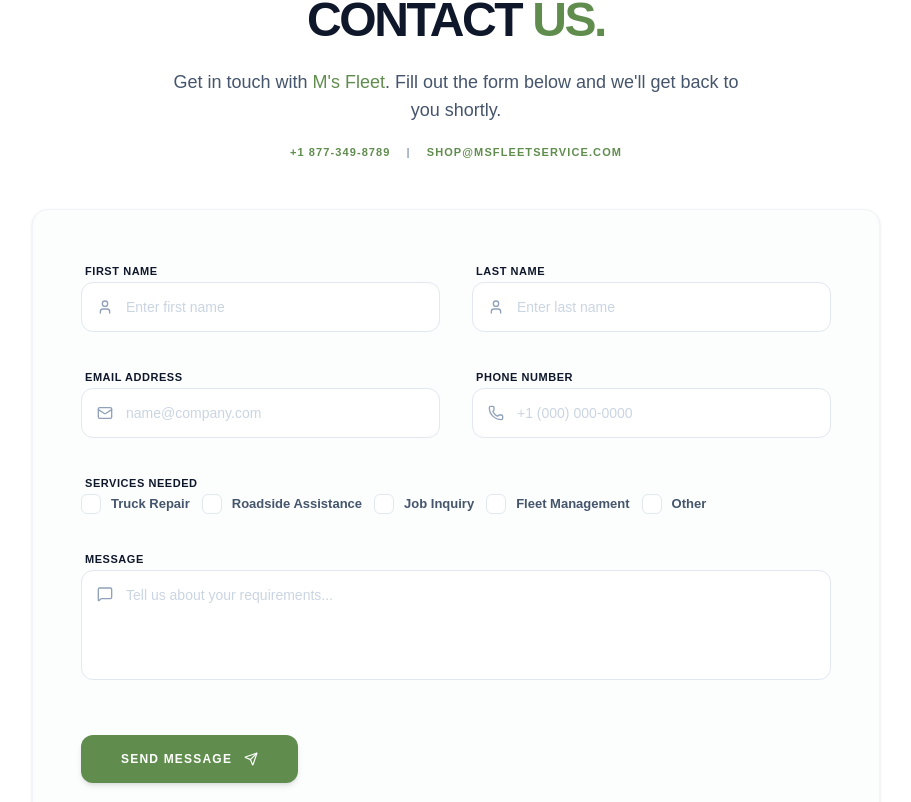
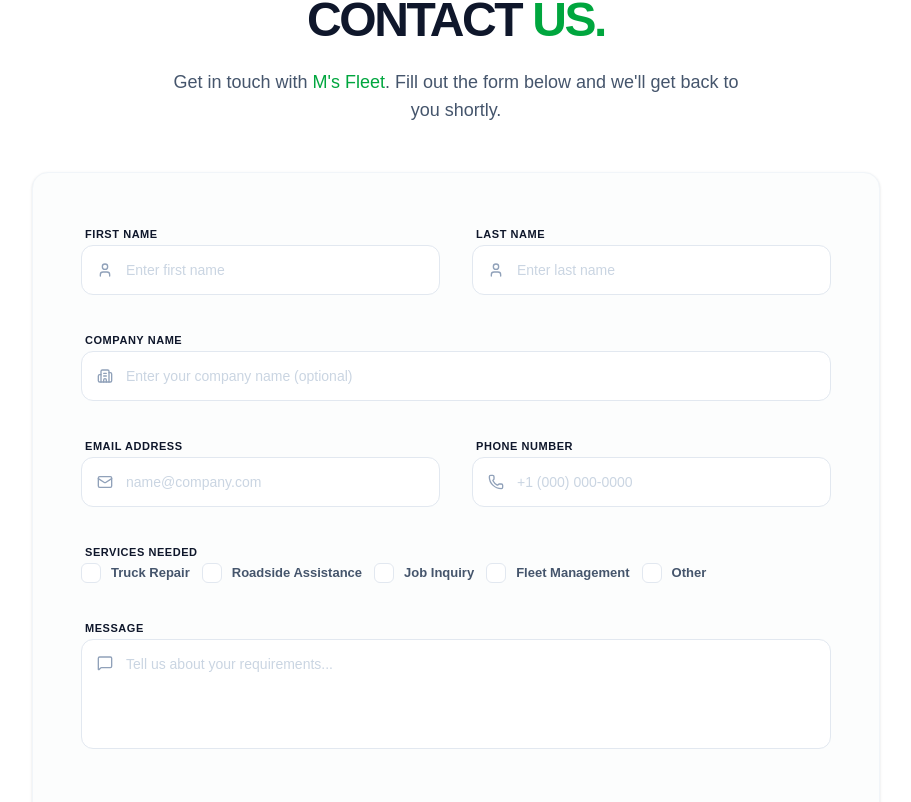
Before and after one commit to ahamedasif07/project-rs-feet-v2, a Next.js app: page /contact in a window 1280 px wide. Shown: the part 228-1030 px from the top of the page, without its empty margins (184-1095 px from the left). Built offline with nearby package versions, Linux system fonts and the light colour scheme.

Commit message:
resend done

```diff
--- a/app/components/fleetSavingsSection.tsx
+++ b/app/components/fleetSavingsSection.tsx
@@ -64,7 +64,7 @@
 
             <p className="text-slate-600 leading-relaxed text-base mb-6">
               At Rapid Solutions, we provide cost-effective truck and vehicle
-              repairs that keep your business moving. Our RS fleet plans are
+              repairs that keep your business moving. Our RS fleet plans areap
               designed to minimize downtime and maximize reliability.
             </p>
 
--- a/app/contact/_components/contact.tsx
+++ b/app/contact/_components/contact.tsx
@@ -1,7 +1,8 @@
 /* eslint-disable react/no-unescaped-entities */
 "use client";
 
-import React from "react";
+import React, { useState } from "react";
+import toast from "react-hot-toast";
 import {
   Send,
   User,
@@ -10,10 +11,10 @@
   Building2,
   MessageSquare,
   CheckCircle2,
+  Loader2,
 } from "lucide-react";
 
-const ContactSection = () => {
-  const services = [
+const servicesList = [
   "Truck Repair",
   "Roadside Assistance",
   "Job Inquiry",
@@ -21,28 +22,76 @@
   "Other",
 ];
 
+const ContactSection = () => {
+  const [loading, setLoading] = useState(false);
+  const [selectedServices, setSelectedServices] = useState<string[]>([]);
+
+  const toggleService = (service: string) => {
+    setSelectedServices((prev) =>
+      prev.includes(service)
+        ? prev.filter((s) => s !== service)
+        : [...prev, service],
+    );
+  };
+
+  const handleSubmit = async (e: React.FormEvent<HTMLFormElement>) => {
+    e.preventDefault();
+    setLoading(true);
+
+    const formData = new FormData(e.currentTarget);
+    const payload = {
+      firstName: formData.get("firstName"),
+      lastName: formData.get("lastName"),
+      companyName: formData.get("companyName"),
+      email: formData.get("email"),
+      phone: formData.get("phone"),
+      services: selectedServices,
+      message: formData.get("message"),
+    };
+
+    try {
+      const response = await fetch("/api/send", {
+        method: "POST",
+        headers: { "Content-Type": "application/json" },
+        body: JSON.stringify(payload),
+      });
+
+      if (response.ok) {
+        toast.success("Message sent successfully!", {
+          duration: 4000,
+          position: "top-center",
+          style: { background: "#10b981", color: "#fff", fontWeight: "bold" },
+        });
+        (e.target as HTMLFormElement).reset();
+        setSelectedServices([]);
+      } else {
+        throw new Error("Failed to send");
+      }
+    } catch (error) {
+      toast.error("Something went wrong. Please try again.");
+      console.error(error);
+    } finally {
+      setLoading(false);
+    }
+  };
+
   return (
-    <section className="py-24  bg-white overflow-hidden">
+    <section className="py-24 bg-white overflow-hidden">
       <div className="max-w-4xl mx-auto px-6">
-        {/* --- Minimal Header --- */}
+        {/* --- Header --- */}
         <div className="text-center mb-12">
           <h2 className="text-3xl md:text-5xl font-black text-slate-900 uppercase tracking-tighter mb-6">
-            Contact <span className="text-primary">Us.</span>
+            Contact <span className="text-green-600">Us.</span>
           </h2>
           <p className="text-slate-600 text-base md:text-lg font-medium max-w-xl mx-auto">
-            Get in touch with <span className="text-primary">M's Fleet</span>.
+            Get in touch with <span className="text-green-600">M's Fleet</span>.
             Fill out the form below and we'll get back to you shortly.
           </p>
-          <div className="mt-5 flex justify-center gap-4 text-[11px] font-bold uppercase tracking-widest text-slate-400">
-            <span className="text-primary">+1 877-349-8789</span>
-            <span>|</span>
-            <span className="text-primary">shop@msfleetservice.com</span>
-          </div>
         </div>
 
-        {/* --- Clean Form Container --- */}
+        {/* --- Form Container --- */}
         <div className="bg-[#FCFDFD] border border-slate-100 p-8 md:p-12 rounded-2xl shadow-sm">
-          <form className="space-y-8">
+          <form className="space-y-8" onSubmit={handleSubmit}>
             {/* Names Row */}
             <div className="grid grid-cols-1 md:grid-cols-2 gap-8">
               <div className="space-y-2">
@@ -52,7 +101,9 @@
                 <div className="relative">
                   <User className="absolute left-4 top-1/2 -translate-y-1/2 w-4 h-4 text-slate-400" />
                   <input
+                    name="firstName"
                     type="text"
+                    required
                     placeholder="Enter first name"
                     className="w-full bg-white border border-slate-200 rounded-xl py-3.5 pl-11 pr-4 outline-none focus:border-green-500 focus:ring-4 focus:ring-green-50 transition-all text-sm font-medium text-slate-800 placeholder:text-slate-300"
                   />
@@ -65,11 +116,29 @@
                 <div className="relative">
                   <User className="absolute left-4 top-1/2 -translate-y-1/2 w-4 h-4 text-slate-400" />
                   <input
+                    name="lastName"
                     type="text"
+                    required
                     placeholder="Enter last name"
                     className="w-full bg-white border border-slate-200 rounded-xl py-3.5 pl-11 pr-4 outline-none focus:border-green-500 focus:ring-4 focus:ring-green-50 transition-all text-sm font-medium text-slate-800 placeholder:text-slate-300"
                   />
                 </div>
+              </div>
+            </div>
+
+            {/* Company Name Field (New) */}
+            <div className="space-y-2">
+              <label className="text-[11px] font-bold uppercase text-slate-900 tracking-wider ml-1">
+                Company Name
+              </label>
+              <div className="relative">
+                <Building2 className="absolute left-4 top-1/2 -translate-y-1/2 w-4 h-4 text-slate-400" />
+                <input
+                  name="companyName"
+                  type="text"
+                  placeholder="Enter your company name (optional)"
+                  className="w-full bg-white border border-slate-200 rounded-xl py-3.5 pl-11 pr-4 outline-none focus:border-green-500 focus:ring-4 focus:ring-green-50 transition-all text-sm font-medium text-slate-800 placeholder:text-slate-300"
+                />
               </div>
             </div>
 
@@ -82,7 +151,9 @@
                 <div className="relative">
                   <Mail className="absolute left-4 top-1/2 -translate-y-1/2 w-4 h-4 text-slate-400" />
                   <input
+                    name="email"
                     type="email"
+                    required
                     placeholder="name@company.com"
                     className="w-full bg-white border border-slate-200 rounded-xl py-3.5 pl-11 pr-4 outline-none focus:border-green-500 focus:ring-4 focus:ring-green-50 transition-all text-sm font-medium text-slate-800 placeholder:text-slate-300"
                   />
@@ -95,7 +166,9 @@
                 <div className="relative">
                   <Phone className="absolute left-4 top-1/2 -translate-y-1/2 w-4 h-4 text-slate-400" />
                   <input
+                    name="phone"
                     type="tel"
+                    required
                     placeholder="+1 (000) 000-0000"
                     className="w-full bg-white border border-slate-200 rounded-xl py-3.5 pl-11 pr-4 outline-none focus:border-green-500 focus:ring-4 focus:ring-green-50 transition-all text-sm font-medium text-slate-800 placeholder:text-slate-300"
                   />
@@ -103,19 +176,24 @@
               </div>
             </div>
 
-            {/* Services Checkboxes - Now Cleaner */}
+            {/* Services Checkboxes */}
             <div className="space-y-4">
               <label className="text-[11px] font-bold uppercase text-slate-900 tracking-wider ml-1">
                 Services Needed
               </label>
               <div className="flex flex-wrap gap-3">
-                {services.map((service) => (
+                {servicesList.map((service) => (
                   <label
                     key={service}
                     className="flex items-center gap-2.5 cursor-pointer group"
                   >
                     <div className="relative">
-                      <input type="checkbox" className="peer sr-only" />
+                      <input
+                        type="checkbox"
+                        className="peer sr-only"
+                        checked={selectedServices.includes(service)}
+                        onChange={() => toggleService(service)}
+                      />
                       <div className="w-5 h-5 bg-white border border-slate-200 rounded-md peer-checked:bg-green-600 peer-checked:border-green-600 transition-all flex items-center justify-center">
                         <CheckCircle2 className="w-3 h-3 text-white opacity-0 peer-checked:opacity-100" />
                       </div>
@@ -136,6 +214,8 @@
               <div className="relative">
                 <MessageSquare className="absolute left-4 top-4 w-4 h-4 text-slate-400" />
                 <textarea
+                  name="message"
+                  required
                   rows={4}
                   placeholder="Tell us about your requirements..."
                   className="w-full bg-white border border-slate-200 rounded-xl py-3.5 pl-11 pr-4 outline-none focus:border-green-500 focus:ring-4 focus:ring-green-50 transition-all text-sm font-medium text-slate-800 placeholder:text-slate-300 resize-none"
@@ -143,11 +223,24 @@
               </div>
             </div>
 
-            {/* Compact Submit Button */}
+            {/* Submit Button */}
             <div className="pt-4 text-center md:text-left">
-              <button className="bg-primary hover:bg-slate-900 text-white px-10 py-4 rounded-xl font-bold text-xs uppercase tracking-widest transition-all duration-300 flex items-center justify-center gap-3 shadow-md active:scale-95">
+              <button
+                type="submit"
+                disabled={loading}
+                className="bg-slate-900 hover:bg-green-600 disabled:bg-slate-400 text-white px-10 py-4 rounded-xl font-bold text-xs uppercase tracking-widest transition-all duration-300 flex items-center justify-center gap-3 shadow-md active:scale-95 min-w-[200px]"
+              >
+                {loading ? (
+                  <>
+                    Sending...
+                    <Loader2 className="w-4 h-4 animate-spin" />
+                  </>
+                ) : (
+                  <>
                     Send Message
                     <Send className="w-3.5 h-3.5" />
+                  </>
+                )}
               </button>
             </div>
           </form>
--- a/app/layout.tsx
+++ b/app/layout.tsx
@@ -3,6 +3,7 @@
 import "./globals.css";
 import Navbar from "@/shared/navbar/navBar";
 import Footer from "@/shared/footer/footer";
+import { Toaster } from "react-hot-toast";
 
 const geistSans = Geist({
   variable: "--font-geist-sans",
@@ -32,6 +33,7 @@
       <body className="min-h-full flex flex-col">
         <Navbar />
         {children}
+        <Toaster position="top-right" />
         <Footer />
       </body>
     </html>
--- a/package.json
+++ b/package.json
@@ -14,6 +14,8 @@
     "next": "16.2.4",
     "react": "19.2.4",
     "react-dom": "19.2.4",
+    "react-hot-toast": "^2.6.0",
+    "resend": "^6.12.2",
     "swiper": "^12.1.3"
   },
   "devDependencies": {
```
Also changed, not shown: app/api/send/route.ts (added, +90 -0 lines), 1 other file (tests, documents, lock files or other folders). Lines whose indentation alone changed are shown as unchanged.
